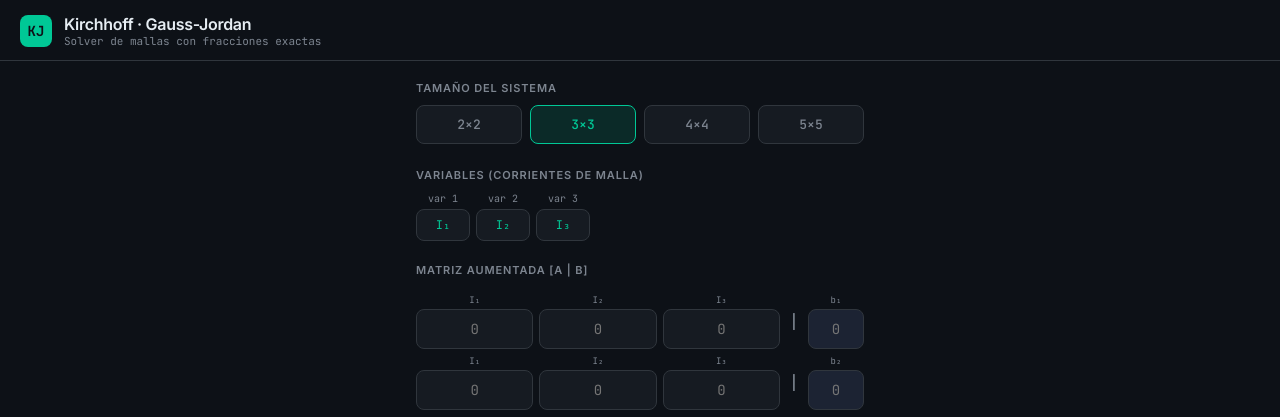
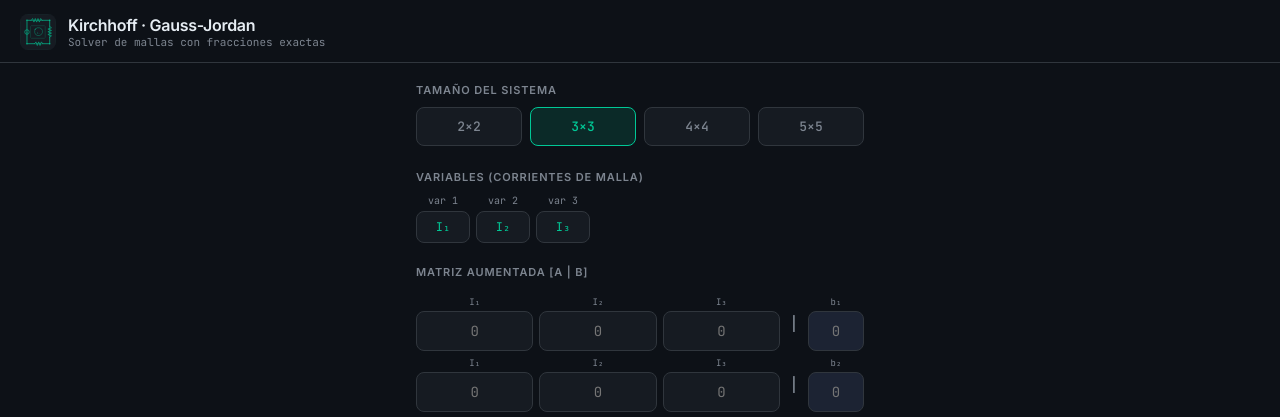
Before and after one commit to UrielTobiasVIP/Kirchhoffs-Laws, a Flask app: page / in a window 1280 px wide. Shown: the top 417 px of the page. Run offline with Flask 3, Linux system fonts and the light colour scheme.

Commit message:
Replace logo div with image element

```diff
--- a/templates/index.html
+++ b/templates/index.html
@@ -439,7 +439,8 @@
 <body>
 
 <header>
-  <div class="logo">KJ</div>
+  <img src="/static/logo.svg" alt="logo"
+       style="width:36px;height:36px;border-radius:8px;flex-shrink:0;" />
   <div class="header-text">
     <h1>Kirchhoff · Gauss-Jordan</h1>
     <p>Solver de mallas con fracciones exactas</p>
```
